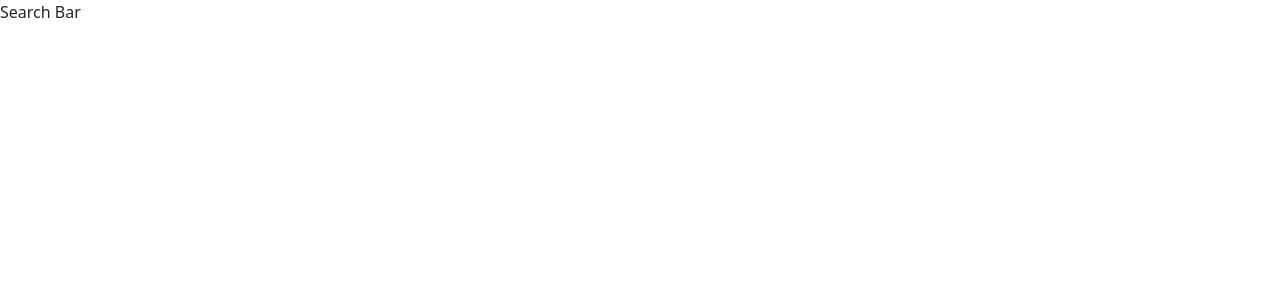
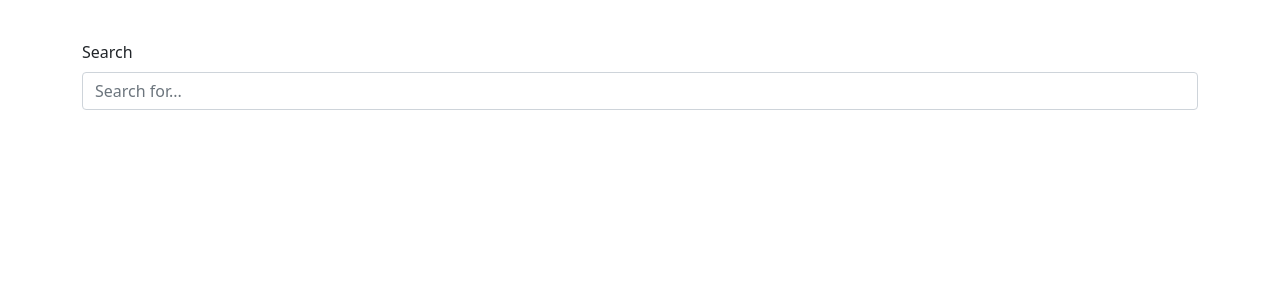
Before and after one commit to MoElwekil/R_axios, a React (Create React App) app: page / in a window 1280 px wide. Shown: the top 300 px of the page. Built offline with nearby package versions, Linux system fonts and the light colour scheme.

Commit message:
the search bar is now controlled component

```diff
--- a/src/component/App.js
+++ b/src/component/App.js
@@ -5,7 +5,7 @@ import SearchBar from './SearchBar'
 
 const App = () => {
     return (
-        <div>
+        <div className="container" style={{marginTop:40}}>
             <SearchBar />
         </div>
     )
--- a/src/component/SearchBar.js
+++ b/src/component/SearchBar.js
@@ -1,9 +1,25 @@
 import React, {Component} from 'react'
 
 class SearchBar extends Component {
+    // state
+    state = {keyword: ''}
+
+    onSearch = (e) => {
+        e.preventDefault();
+        console.log(this.state.keyword)
+    }
+
+
     render(){
         return(
-            <div>Search Bar</div>
+            <div>
+                <form onSubmit={this.onSearch}>
+                    <div className="mb-3">
+                        <label htmlFor="Keyword" className="form-label">Search</label>
+                        <input type="search" className="form-control" id="Keyword" placeholder="Search for..." value={this.state.keyword} onChange={(e) => {this.setState({keyword: e.target.value})}} />
+                    </div>
+                </form>
+            </div>
         )
     }
 }
```
